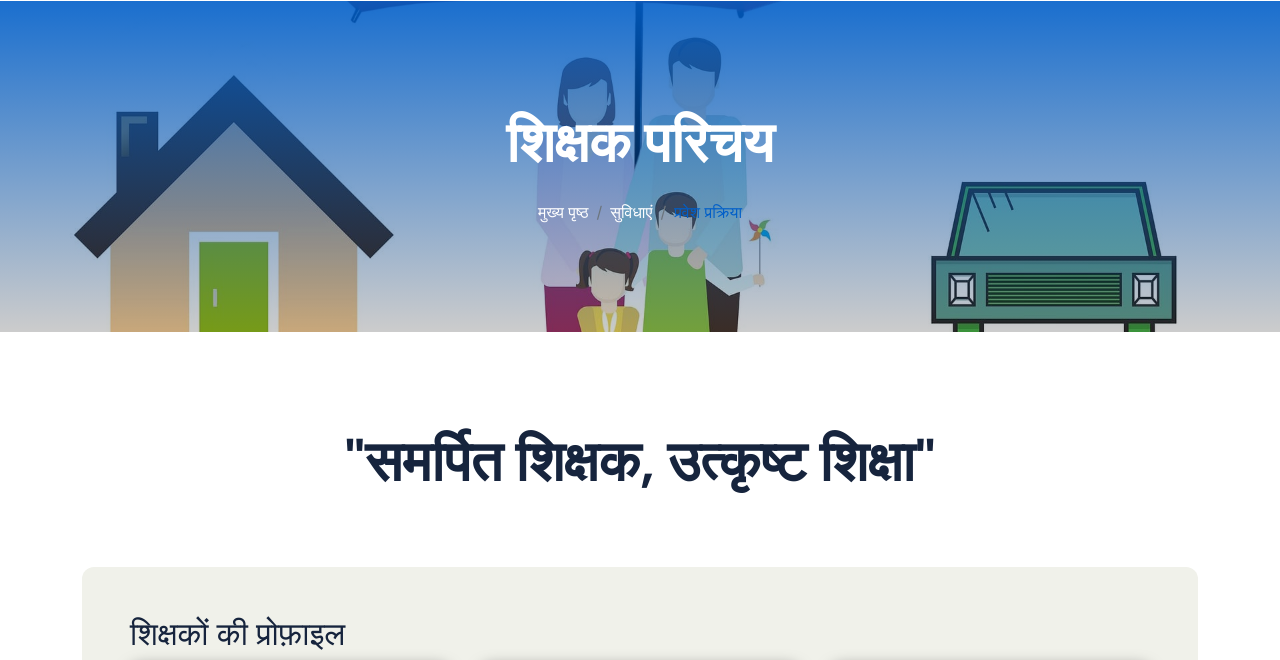
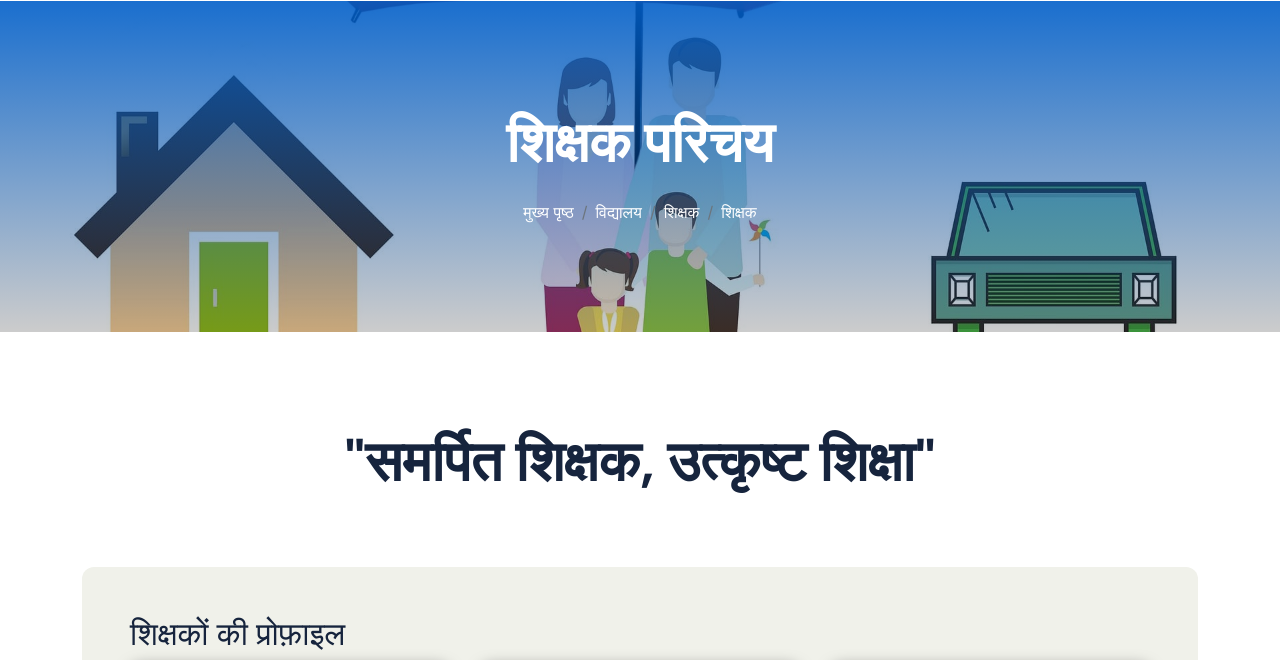
Before and after one commit to F1ankush/gmsschool1, a plain HTML site: page service.html in a window 1280 px wide. Shown: the part 131-791 px from the top of the page. Drawn offline with nearby package versions, Linux system fonts and the light colour scheme.

Commit message:
big chage

```diff
--- a/service.html
+++ b/service.html
@@ -159,8 +159,11 @@
                 <h4 class="text-white display-4 mb-4 wow fadeInDown" data-wow-delay="0.1s">शिक्षक परिचय </h4>
                 <ol class="breadcrumb d-flex justify-content-center mb-0 wow fadeInDown" data-wow-delay="0.3s">
                     <li class="breadcrumb-item"><a href="index.html">मुख्य पृष्ठ </a></li>
-                    <li class="breadcrumb-item"><a href="#">सुविधाएं </a></li>
-                    <li class="breadcrumb-item active text-primary">प्रवेश प्रक्रिया </li>
+                    <li class="breadcrumb-item"><a href="about.html">विद्यालय  </a></li>
+                    <li class="breadcrumb-item"><a href="service .html">शिक्षक   </a></li>
+                    <li class="breadcrumb-item"><a href="blog .html">शिक्षक   </a></li>
+
+
                 </ol>
             </div>
         </div>
```
Also changed, not shown: 3 other files.
